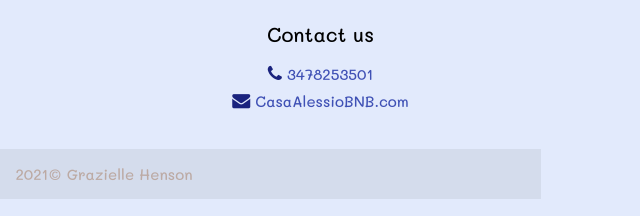
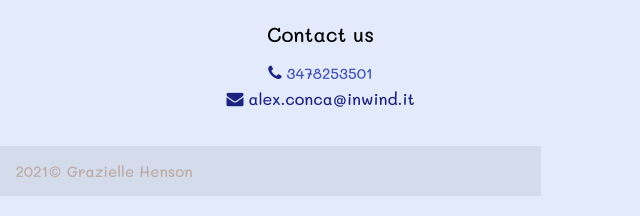
Before and after one commit to CasaAlessioBNB/Alessio-BNB, a plain HTML site: page index.html in a window 1280 px wide. Shown: the part 2359-2575 px from the top of the page, 536-1176 px from the left. Drawn offline with nearby package versions, Linux system fonts and the light colour scheme; a web font is replaced by a local one.

Commit message:
color and font changes

```diff
--- a/css/style.css
+++ b/css/style.css
@@ -151,15 +151,24 @@ color: #a7c957;
 }
 
 .contact-icons {
-  font-size: 1.2em;
+  font-size: 17px;
   color:#1a237e;
+}
+
+.mail-icons {
+  font-family: 'Mali';
+  font-size: 16px;
+  color:#1a237e;
+}
+
+.mail-icons:hover {
+color: #a7c957;
 }
 
 .aboutus-icon {
   font-size: 15px;
 }
 
-
 footer.page-footer {
   background-color: #E2EAFC;
   margin: 0;
--- a/index.html
+++ b/index.html
@@ -208,8 +208,8 @@
           <ul>
             <a href= "#!" class="contact-icons"><i class="fa fa-phone" aria-hidden="true"></i></a>
             <h7 class="indigo-text"> 3478253501</h7>
-            <li><a href= "mailto:Alex.conca@inwind.it" class="contact-icons"><i class="fa fa-envelope" aria-hidden="true"></i></a>
-            <h7 class="indigo-text"> CasaAlessioBNB.com</h7></li>
+            <li><a href= "#!" class="contact-icons"><i class="fa fa-envelope" aria-hidden="true"></i><a/>
+            <a href="mailto:alex.conca@inwind.it" class="mail-icons" title="alex.conca@inwind.it"> alex.conca@inwind.it</li></a>
           </ul>
         </div>
           <div class="icon-block">
```
